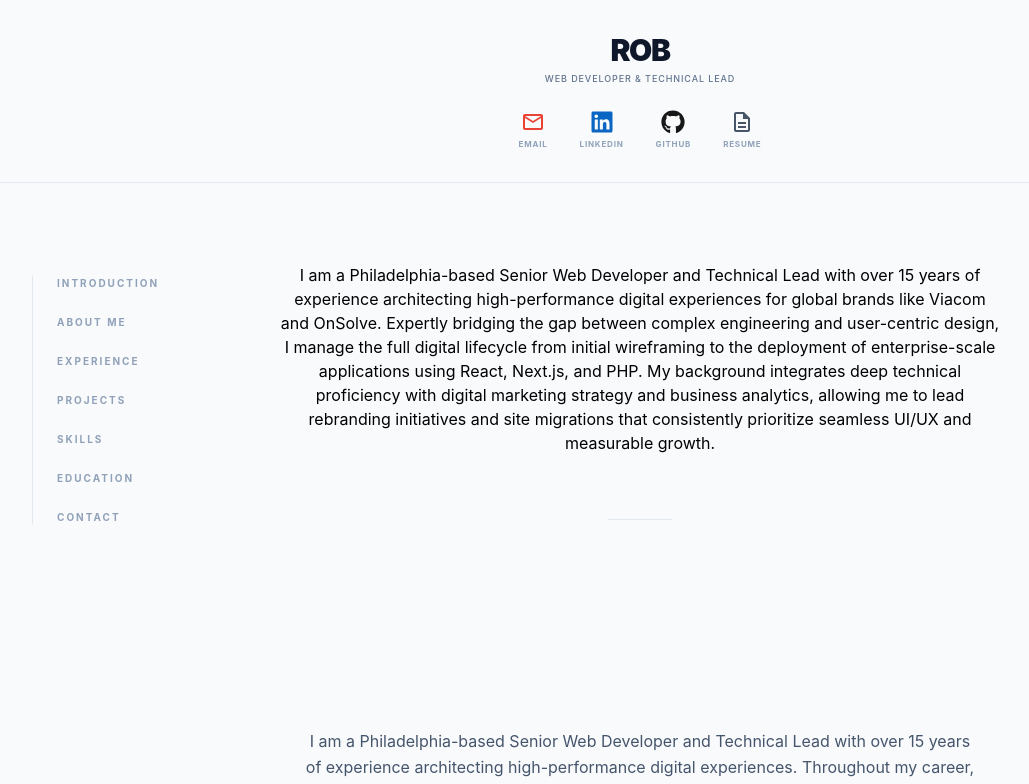
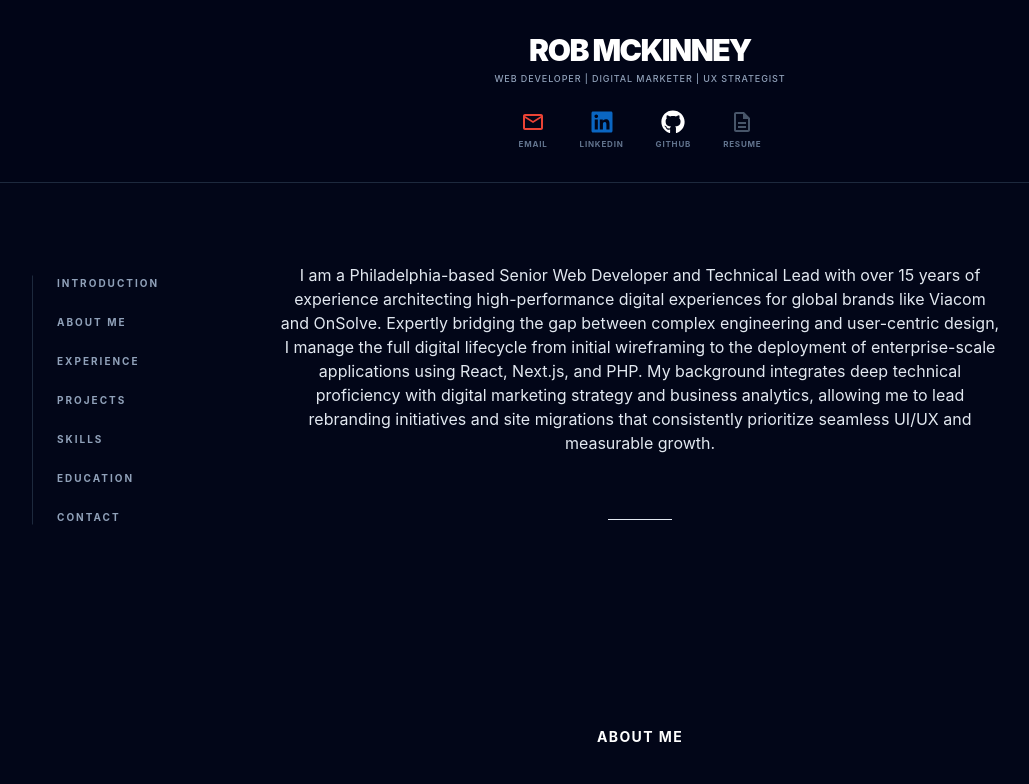
Before and after one commit to ramckinney86/portfolio-app, a React (Vite) app in the folder portfolio-app/: page / in a window 1280 px wide. Shown: the top 784 px of the page, without its empty margins (0-1029 px from the left). Built offline with nearby package versions, Linux system fonts and the light colour scheme; the HTML template or start-up script is replaced by a standard one.

Commit message:
layout cleanup

```diff
--- a/portfolio-app/src/App.jsx
+++ b/portfolio-app/src/App.jsx
@@ -17,7 +17,7 @@ import {
 
 function App() {
   return (
-    <div className="min-h-screen bg-slate-50 flex flex-col relative">
+    <div className="min-h-screen bg-slate-950 text-slate-200 flex flex-col relative">
       {/* Navigation Anchor for larger screens */}
       <TableOfContents />
 
@@ -43,9 +43,9 @@ function App() {
         </section>
 
         {/* Capabilities / Skills Section */}
-        <section id="skills" className="py-20 bg-white/50">
+        <section id="skills" className="py-20 bg-slate-900/30">
           <div className="max-w-6xl mx-auto px-4">
-            <h2 className="text-2xl font-bold text-center mb-12 text-slate-800 uppercase tracking-widest text-[14px]">
+            <h2 className="text-2xl font-bold text-center mb-12 text-white uppercase tracking-widest text-[14px]">
               Technical Capabilities
             </h2>
 
@@ -90,10 +90,10 @@ function App() {
 
         {/* Education & Contact Placeholders */}
         <section id="education" className="py-20">
-          <h2>Education</h2>
+          <h2 className='text-2xl font-bold text-center mb-12 text-white uppercase tracking-widest text-[14px]'>Education</h2>
         </section>
         <section id="contact" className="py-20">
-          <h2>Contact</h2>
+          <h2 className='text-2xl font-bold text-center mb-12 text-white uppercase tracking-widest text-[14px]'>Contact</h2>
         </section>
       </main>
 
--- a/portfolio-app/src/components/About.jsx
+++ b/portfolio-app/src/components/About.jsx
@@ -3,6 +3,7 @@ import React from 'react';
 const About = () => {
   return (
     <section className="max-w-3xl mx-auto px-6 py-20 text-center">
+      <h2 className='text-2xl font-bold text-center mb-12 text-white uppercase tracking-widest text-[14px]'>About Me</h2>
       <div className="space-y-8">
         {/* Primary Summary */}
         <p className="text-slate-600 text-sm md:text-base leading-relaxed max-w-2xl mx-auto">
--- a/portfolio-app/src/components/Footer.jsx
+++ b/portfolio-app/src/components/Footer.jsx
@@ -6,10 +6,10 @@ const Footer = () => {
   const currentYear = new Date().getFullYear();
 
   const footerLinks = [
-    { icon: MdOutlineEmail, label: 'Email', href: 'mailto:your.email@example.com', color: '#EA4335' },
-    { icon: FaLinkedin, label: 'LinkedIn', href: 'https://linkedin.com/in/yourprofile', color: '#0A66C2' },
-    { icon: FaGithub, label: 'GitHub', href: 'https://github.com/yourusername', color: '#181717' },
-    { icon: MdOutlineDescription, label: 'Resume', href: '/resume.pdf', color: '#475569' }
+    { icon: MdOutlineEmail, href: 'mailto:ramckinney86@gmail.com', color: '#EA4335' },
+    { icon: FaLinkedin,       href: 'https://www.linkedin.com/in/rob-mckinney-19a70217/', color: '#0A66C2' },
+    { icon: FaGithub, href: 'https://github.com/ramckinney86', color: '#181717' },
+    { icon: MdOutlineDescription, href: '/resume.pdf', color: '#475569' }
   ];
 
   return (
@@ -17,7 +17,7 @@ const Footer = () => {
       <div className="max-w-6xl mx-auto flex flex-col md:flex-row items-center justify-between gap-6">
 
         <div className="text-slate-400 text-[10px] font-bold uppercase tracking-widest">
-          © {currentYear} Rob • Philadelphia, PA
+          © {currentYear} Rob McKinney • Philadelphia, PA
         </div>
 
         <div className="flex items-center gap-6">
--- a/portfolio-app/src/components/Header.jsx
+++ b/portfolio-app/src/components/Header.jsx
@@ -7,20 +7,20 @@ const Header = () => {
     {
       icon: MdOutlineEmail,
       label: 'Email',
-      href: 'mailto:your.email@example.com',
+      href: 'mailto:ramckinney86@gmail.com',
       color: '#EA4335'
     },
     {
       icon: FaLinkedin,
       label: 'LinkedIn',
-      href: 'https://linkedin.com/in/yourprofile',
+      href: 'https://www.linkedin.com/in/rob-mckinney-19a70217/',
       color: '#0A66C2'
     },
     {
       icon: FaGithub,
       label: 'GitHub',
-      href: 'https://github.com/yourusername',
-      color: '#181717'
+      href: 'https://github.com/ramckinney86',
+      color: '#FFFFFF'
     },
     {
       icon: MdOutlineDescription,
@@ -32,12 +32,12 @@ const Header = () => {
 
   return (
     /* Added sticky, top-0, z-50, and backdrop-blur */
-    <header className="sticky top-0 z-50 w-full py-8 px-4 flex flex-col items-center justify-center bg-slate-50/80 backdrop-blur-md border-b border-slate-200 transition-all duration-300">
-      <h1 className="text-3xl font-black text-slate-900 uppercase tracking-tighter mb-1">
-        Rob
+    <header className="sticky top-0 z-50 w-full py-8 px-4 flex flex-col items-center justify-center bg-slate-950/80 backdrop-blur-md border-b border-slate-800">
+    <h1 className="text-3xl font-black text-white uppercase tracking-tighter mb-1">
+        Rob McKinney
       </h1>
-      <p className="text-slate-500 font-medium tracking-widest uppercase text-[9px] mb-6">
-        Web Developer & Technical Lead
+      <p className="text-slate-400 font-medium tracking-widest uppercase text-[9px] mb-6">
+        Web Developer | Digital Marketer | UX Strategist
       </p>
 
       <div className="flex gap-8">
@@ -55,7 +55,7 @@ const Header = () => {
               style={{ color: link.color }}
               className="mb-1"
             />
-            <span className="text-[8px] font-bold uppercase tracking-widest text-slate-400 group-hover:text-slate-900 transition-colors duration-300">
+            <span className="text-[8px] font-bold uppercase tracking-widest text-slate-500 and group-hover:text-white transition-colors duration-300">
               {link.label}
             </span>
           </a>
--- a/portfolio-app/src/components/SkillGrid.jsx
+++ b/portfolio-app/src/components/SkillGrid.jsx
@@ -8,7 +8,7 @@ const SkillIcon = ({ icon: Icon, name, color }) => (
       className="transition-all duration-300"
       style={{ color: color || 'currentColor' }}
     />
-    <span className="mt-2 text-[9px] font-bold uppercase tracking-widest text-center text-slate-500 group-hover:text-slate-900 leading-tight">
+    <span className="mt-2 text-[9px] font-bold uppercase tracking-widest text-center text-slate-200 group-hover:text-slate-900 leading-tight">
       {name}
     </span>
   </div>
--- a/portfolio-app/src/components/TableOfContents.jsx
+++ b/portfolio-app/src/components/TableOfContents.jsx
@@ -45,12 +45,12 @@ const TableOfContents = () => {
 
       {/* DESKTOP SIDEBAR: Same logic as before, hidden on mobile */}
       <nav className="fixed left-8 top-1/2 -translate-y-1/2 hidden xl:block w-48 z-40">
-        <ul className="space-y-6 border-l border-slate-200 pl-6">
+        <ul className="space-y-6 border-l border-slate-800 pl-6">
           {navItems.map((item) => (
             <li key={item.label}>
               <a
                 href={item.href}
-                className="block text-[10px] font-bold uppercase tracking-[0.2em] text-slate-400 hover:text-slate-900 transition-colors duration-300"
+                className="block text-[10px] font-bold uppercase tracking-[0.2em] text-slate-400 hover:text-slate-white transition-colors duration-300"
               >
                 {item.label}
               </a>
--- a/portfolio-app/src/index.css
+++ b/portfolio-app/src/index.css
@@ -1,10 +1,11 @@
 @import "tailwindcss";
 
-/* Adjust the 160px based on the height of your header */
-html {
-  scroll-behavior: smooth;
+/* index.css */
+@layer base {
+  html {
+    scroll-behavior: smooth;
+  }
+  section {
+    scroll-margin-top: 10rem; /* Matches your sticky header height plus breathing room */
+  }
 }
-
-section[id] {
-  scroll-margin-top: 140px;
-}
```
